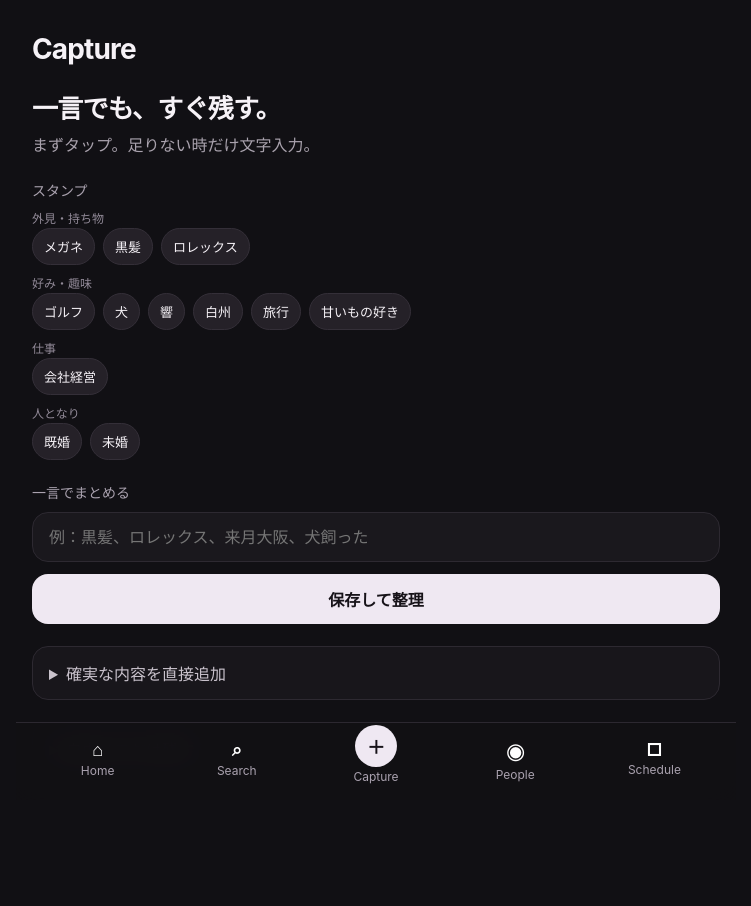
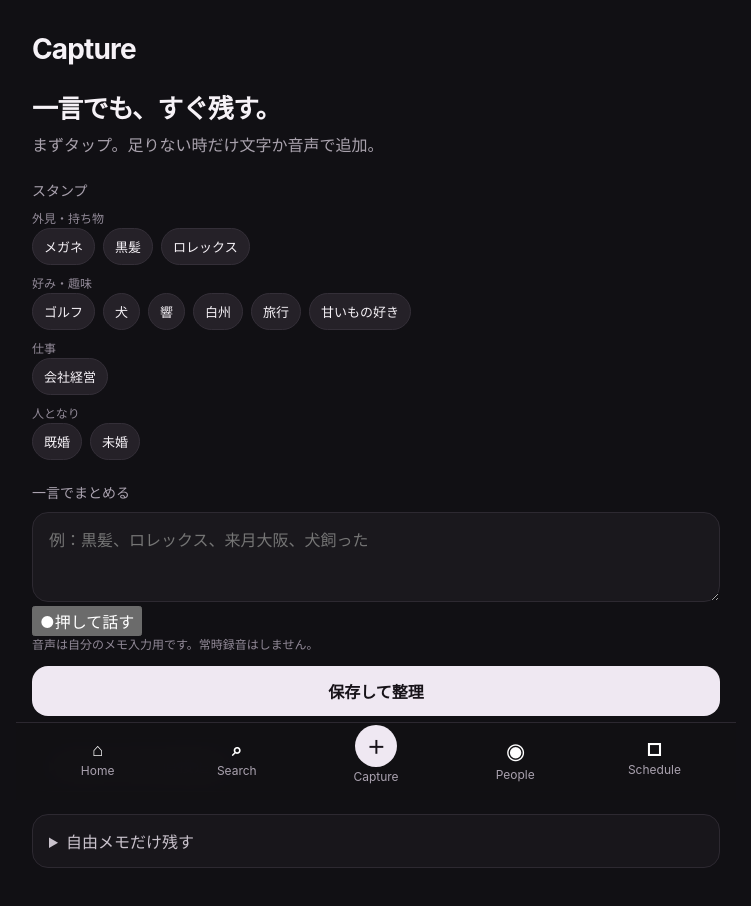
Before and after one commit to karukimori-wq/Velvet, a Next.js app: page /capture in a window 1280 px wide. Shown: the top 906 px of the page, without its empty margins (264-1015 px from the left). Before the commit the page ends 872 px from the top, so only its background shows below. Built offline with nearby package versions, Linux system fonts and the light colour scheme.

Commit message:
Use voice-enabled input in Capture

```diff
--- a/app/capture/page.tsx
+++ b/app/capture/page.tsx
@@ -1,5 +1,6 @@
 import Link from "next/link";
 import { BottomNav } from "@/components/bottom-nav";
+import { CaptureVoiceInput } from "@/components/capture-voice-input";
 import { getRequestIdentity } from "@/lib/auth/request-identity";
 import { getGrowthCustomer } from "@/lib/growth-engine-customer";
 import { getCaptureSuggestions } from "@/lib/capture-repository";
@@ -35,18 +36,18 @@ export default async function CapturePage({ searchParams }: { searchParams: Prom
   const displayName = customer?.displayName ?? (customerId ? `Customer ${customerId}` : undefined);
   return <main className="shell">
     <header className="header"><div className="brand">Capture</div>{customerId && <Link className="subtle" href={`/people/${customerId}`}>{displayName}</Link>}</header>
-    <section className="hero"><h1>{fromVisit && customerId ? `${displayName}の退店後メモ` : customerId ? `${displayName}を思い出す材料を残す` : "一言でも、すぐ残す。"}</h1><p>{fromVisit ? "覚えているうちに、スタンプと一言だけ。" : "まずタップ。足りない時だけ文字入力。"}</p></section>
+    <section className="hero"><h1>{fromVisit && customerId ? `${displayName}の退店後メモ` : customerId ? `${displayName}を思い出す材料を残す` : "一言でも、すぐ残す。"}</h1><p>{fromVisit ? "覚えているうちに、スタンプ・音声・一言だけ。" : "まずタップ。足りない時だけ文字か音声で追加。"}</p></section>
     {saved && <div className="card successCard">保存しました。続けてタップできます。</div>}
     {error && <div className="formError">入力内容を確認してください。</div>}
 
-    {fromVisit && customerId && <><div className="sectionTitle">会話メモ · タイムラインに残す</div><form action={conversationMemoAction.bind(null, customerId, fromVisit)} className="stack"><input className="searchBox" name="value" placeholder="例：来月大阪出張。娘の受験の話。" autoComplete="off" /><div className="searchActions"><button className="secondaryButton" type="submit" name="mode" value="save">メモだけ保存</button><button className="primaryButton" type="submit" name="mode" value="organize">保存して整理</button></div></form></>}
+    {fromVisit && customerId && <><div className="sectionTitle">会話メモ · タイムラインに残す</div><form action={conversationMemoAction.bind(null, customerId, fromVisit)} className="stack"><CaptureVoiceInput placeholder="例：来月大阪出張。娘の受験の話。" /><div className="searchActions"><button className="secondaryButton" type="submit" name="mode" value="save">メモだけ保存</button><button className="primaryButton" type="submit" name="mode" value="organize">保存して整理</button></div></form></>}
     {customerSuggestions.length > 0 && <><div className="sectionTitle">この人で使いそう</div>{stampGroup(customerSuggestions)}</>}
     {recentSuggestions.length > 0 && <><div className="sectionTitle">最近よく使う</div>{stampGroup(recentSuggestions)}</>}
     {defaultGroups.length > 0 && <div className="sectionTitle">スタンプ</div>}
     {defaultGroups.map((group) => <div key={group.category}><div className="formHint" style={{ marginTop: 10 }}>{group.category}</div>{stampGroup(group.items)}</div>)}
-    <div className="sectionTitle">一言でまとめる</div><form action={organizeCaptureAction.bind(null, customerId)} className="stack"><input className="searchBox" name="value" placeholder="例：黒髪、ロレックス、来月大阪、犬飼った" autoComplete="off" /><button className="primaryButton" type="submit">保存して整理</button></form>
+    <div className="sectionTitle">一言でまとめる</div><form action={organizeCaptureAction.bind(null, customerId)} className="stack"><CaptureVoiceInput placeholder="例：黒髪、ロレックス、来月大阪、犬飼った" /><button className="primaryButton" type="submit">保存して整理</button></form>
     <details className="detailsCard"><summary>確実な内容を直接追加</summary><form action={captureAction.bind(null, customerId, "knowledge")} className="stack detailsBody"><input className="searchBox" name="value" placeholder="例：黒髪、ロレックス、ゴルフ" autoComplete="off" /><button className="secondaryButton" type="submit">記憶へ追加</button></form></details>
-    <details className="detailsCard"><summary>自由メモだけ残す</summary><form action={captureAction.bind(null, customerId, "free_text")} className="stack detailsBody"><input className="searchBox" name="value" placeholder="あとで整理したい内容" autoComplete="off" /><button className="secondaryButton" type="submit">そのまま保存</button></form></details>
+    <details className="detailsCard"><summary>自由メモだけ残す</summary><form action={captureAction.bind(null, customerId, "free_text")} className="stack detailsBody"><CaptureVoiceInput placeholder="あとで整理したい内容" /><button className="secondaryButton" type="submit">そのまま保存</button></form></details>
     <BottomNav />
   </main>;
 }
```
